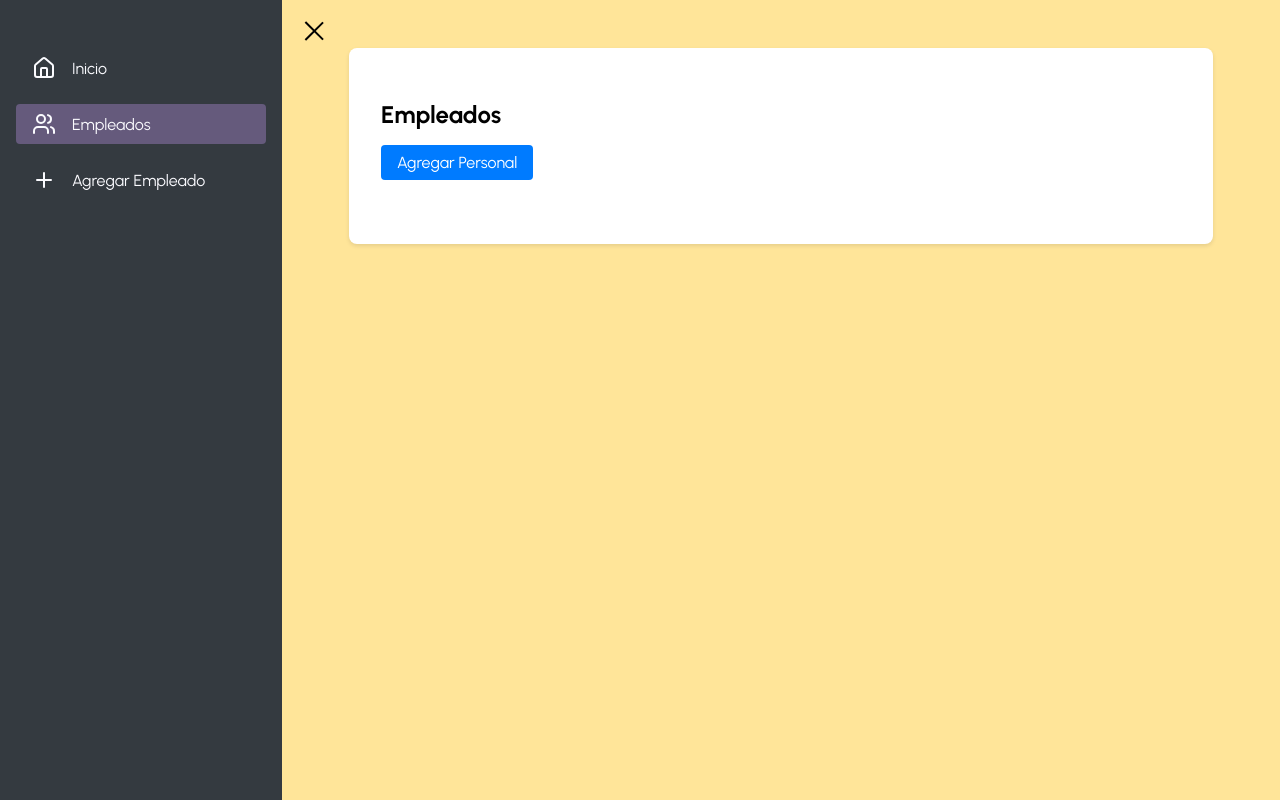
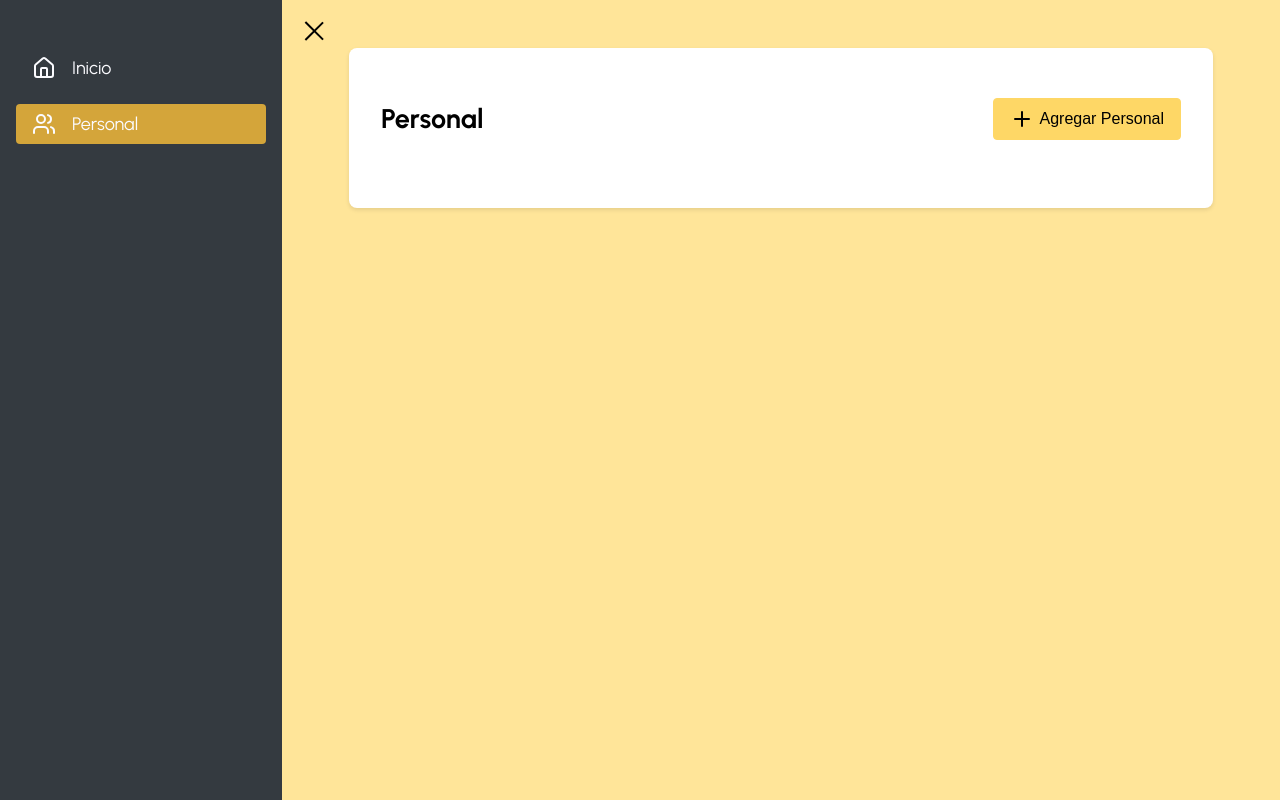
Before and after one commit to facundon/laburar, a SvelteKit app: page /employees in a window 1280 px wide. Built offline with nearby package versions, Linux system fonts and the light colour scheme.

Commit message:
feat: enhance Button component and update employee pages with icons and improved layout

```diff
--- a/src/components/Button.svelte
+++ b/src/components/Button.svelte
@@ -18,15 +18,11 @@
 	} & (ButtonProps | LinkProps)
 
 	let { children, href, variant: type = 'primary', fullWidth = false, outlined = false, ...rest }: Props = $props()
-
-	function navigateTo(route: string) {
-		goto(route)
-	}
 </script>
 
 <button
 	class="button {type} {outlined ? 'outlined' : ''} {fullWidth ? 'fullwidth' : ''}"
-	onclick={href ? () => navigateTo(href) : onclick}
+	onclick={href ? () => goto(href) : onclick}
 	{...rest}
 >
 	{@render children?.()}
@@ -34,7 +30,8 @@
 
 <style>
 	.button {
-		display: block;
+		align-items: center;
+		display: flex;
 		padding: 0.5rem 1rem;
 		border-radius: 4px;
 		cursor: pointer;
--- a/src/routes/+layout.svelte
+++ b/src/routes/+layout.svelte
@@ -1,7 +1,7 @@
 <script lang="ts">
 	import { ROUTES } from '$routes'
 	import { onMount } from 'svelte'
-	import { Home, Users, Plus } from 'lucide-svelte'
+	import { Home, Users } from 'lucide-svelte'
 	import { page } from '$app/state'
 	import { cssVariables } from '$theme'
 
@@ -25,13 +25,8 @@
 		<ul>
 			<li><a href="/" aria-label="Inicio" class:active={page.url.pathname === '/'}><Home /><span class="menu-text">Inicio</span></a></li>
 			<li>
-				<a href={ROUTES.employee.list} aria-label="Empleados" class:active={page.url.pathname === ROUTES.employee.list}
-					><Users /><span class="menu-text">Empleados</span></a
-				>
-			</li>
-			<li>
-				<a href={ROUTES.employee.create} aria-label="Agregar Empleado" class:active={page.url.pathname === ROUTES.employee.create}
-					><Plus /><span class="menu-text">Agregar Empleado</span></a
+				<a href={ROUTES.employee.list} aria-label="Personal" class:active={page.url.pathname === ROUTES.employee.list}
+					><Users /><span class="menu-text">Personal</span></a
 				>
 			</li>
 		</ul>
@@ -67,6 +62,7 @@
 		font-family: 'Urbanist', sans-serif;
 		margin: 0;
 		padding: 0;
+		font-size: large;
 		background-color: #f8f9fa;
 		color: var(--primary-contrast);
 	}
@@ -115,7 +111,7 @@
 	}
 
 	.side-menu a.active {
-		background-color: var(--secondary-main);
+		background-color: var(--primary-dark);
 	}
 
 	.side-menu .menu-text {
--- a/src/routes/employees/+page.svelte
+++ b/src/routes/employees/+page.svelte
@@ -1,13 +1,20 @@
 <script lang="ts">
+	import Button from '$components/Button.svelte'
 	import { ROUTES } from '$routes'
+	import { Plus } from 'lucide-svelte'
 
 	const { data } = $props()
 	const employees = data.employees
 </script>
 
 <main class="container">
-	<h1>Empleados</h1>
-	<a href={ROUTES.employee.create} class="button">Agregar Personal</a>
+	<div class="header">
+		<h1>Personal</h1>
+		<Button href={ROUTES.employee.create}>
+			<Plus style="margin-right: 5px;" />
+			Agregar Personal
+		</Button>
+	</div>
 	<ul>
 		{#each employees as employee}
 			<li>
@@ -27,22 +34,11 @@
 		box-shadow: 0 2px 4px rgba(0, 0, 0, 0.1);
 	}
 
-	h1 {
+	.header {
 		margin-bottom: 1rem;
-	}
-
-	.button {
-		display: inline-block;
-		padding: 0.5rem 1rem;
-		background-color: #007bff;
-		color: #fff;
-		text-decoration: none;
-		border-radius: 4px;
-		margin-bottom: 1rem;
-	}
-
-	.button:hover {
-		background-color: #0056b3;
+		display: flex;
+		justify-content: space-between;
+		align-items: center;
 	}
 
 	ul {
```
Also changed, not shown: src/routes/employees/[id]/+page.svelte (+9 -2 lines), src/routes/employees/[id]/edit/+page.svelte (+6 -2 lines), src/routes/employees/create/+page.svelte (+12 -1 lines), 1 other file (tests, documents, lock files or other folders).
